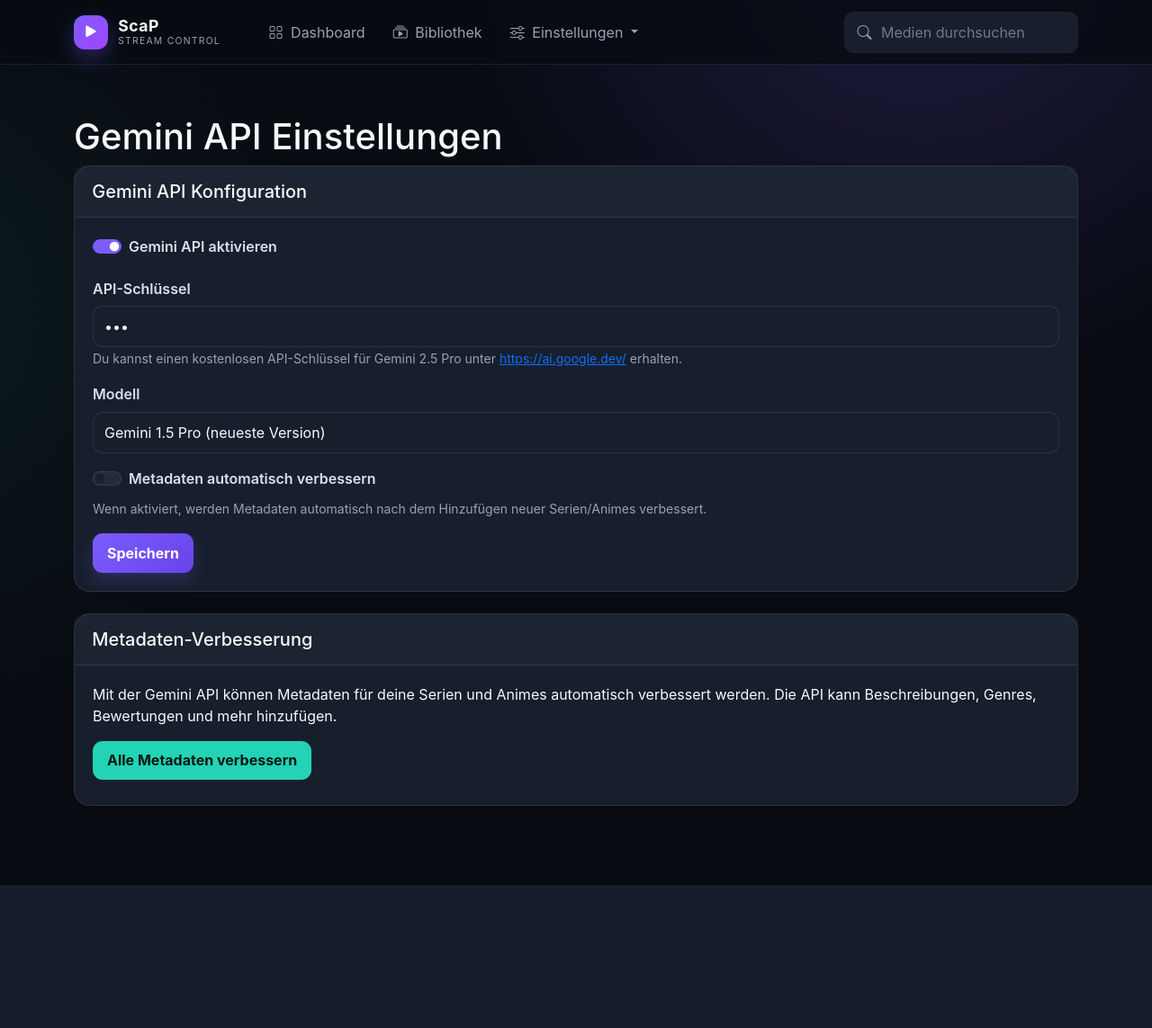
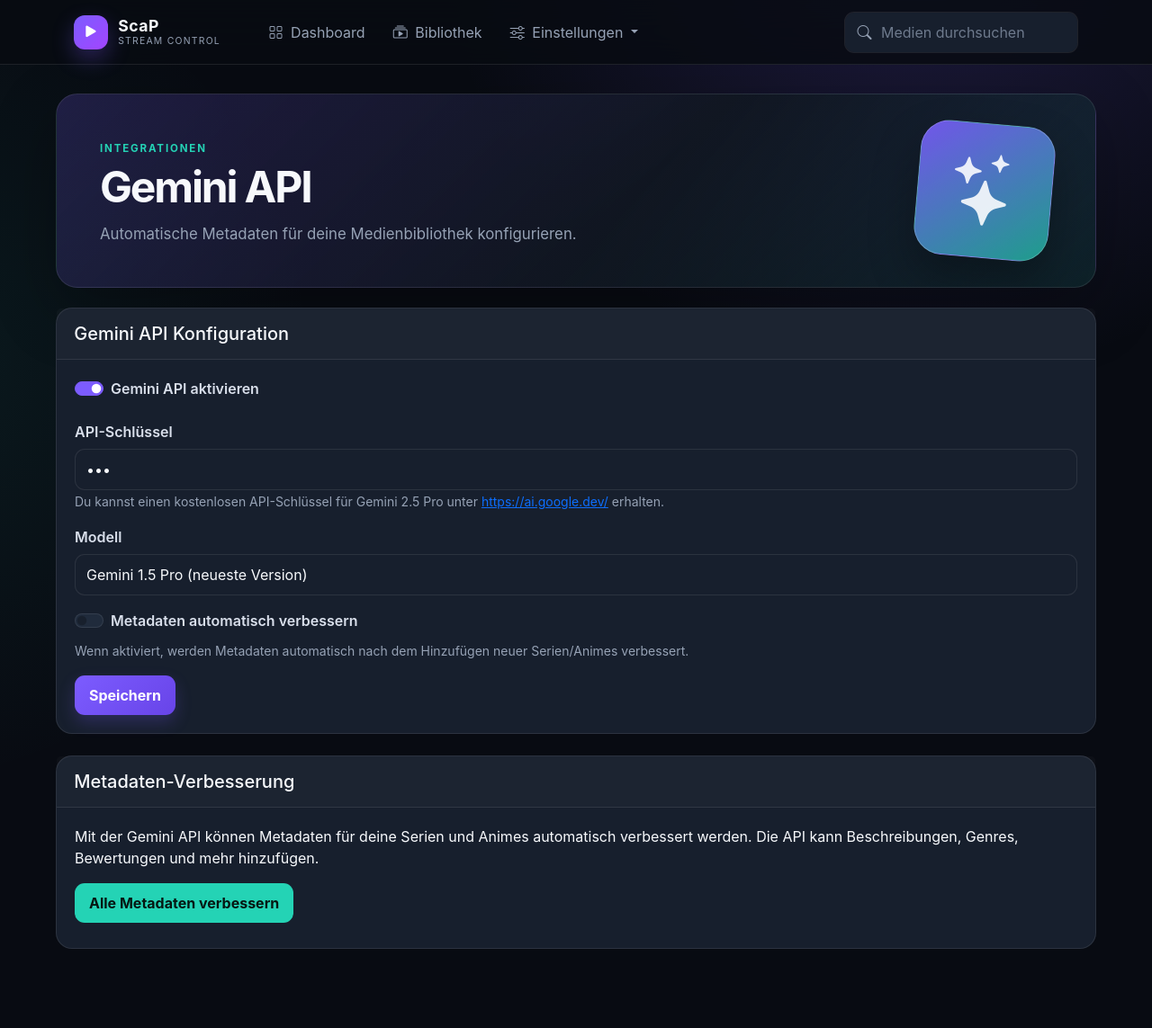
Before and after one commit to MrZitrus/ScaP, a Flask app: page /gemini in a window 1280 px wide. Shown: the whole page at 90% size. Before the commit the page ends 984 px from the top, so only its background shows below. Run offline with Flask 3, Linux system fonts and the light colour scheme; parts of the project's set-up code (start-up, migrations or seed data) failed here and were passed over; some libraries are stand-ins or nearby versions.

Commit message:
Modernize design: templates/gemini_settings.html

```diff
--- a/templates/gemini_settings.html
+++ b/templates/gemini_settings.html
@@ -3,8 +3,11 @@
 {% block title %}Gemini API Einstellungen{% endblock %}
 
 {% block content %}
-<div class="container mt-4">
-    <h1>Gemini API Einstellungen</h1>
+<div class="container dashboard-shell">
+    <header class="hero-panel hero-panel--compact">
+        <div><span class="eyebrow">Integrationen</span><h1>Gemini API</h1><p>Automatische Metadaten für deine Medienbibliothek konfigurieren.</p></div>
+        <div class="hero-panel__icon" aria-hidden="true"><i class="bi bi-stars"></i></div>
+    </header>
 
     <div class="card mb-4">
         <div class="card-header">
```
